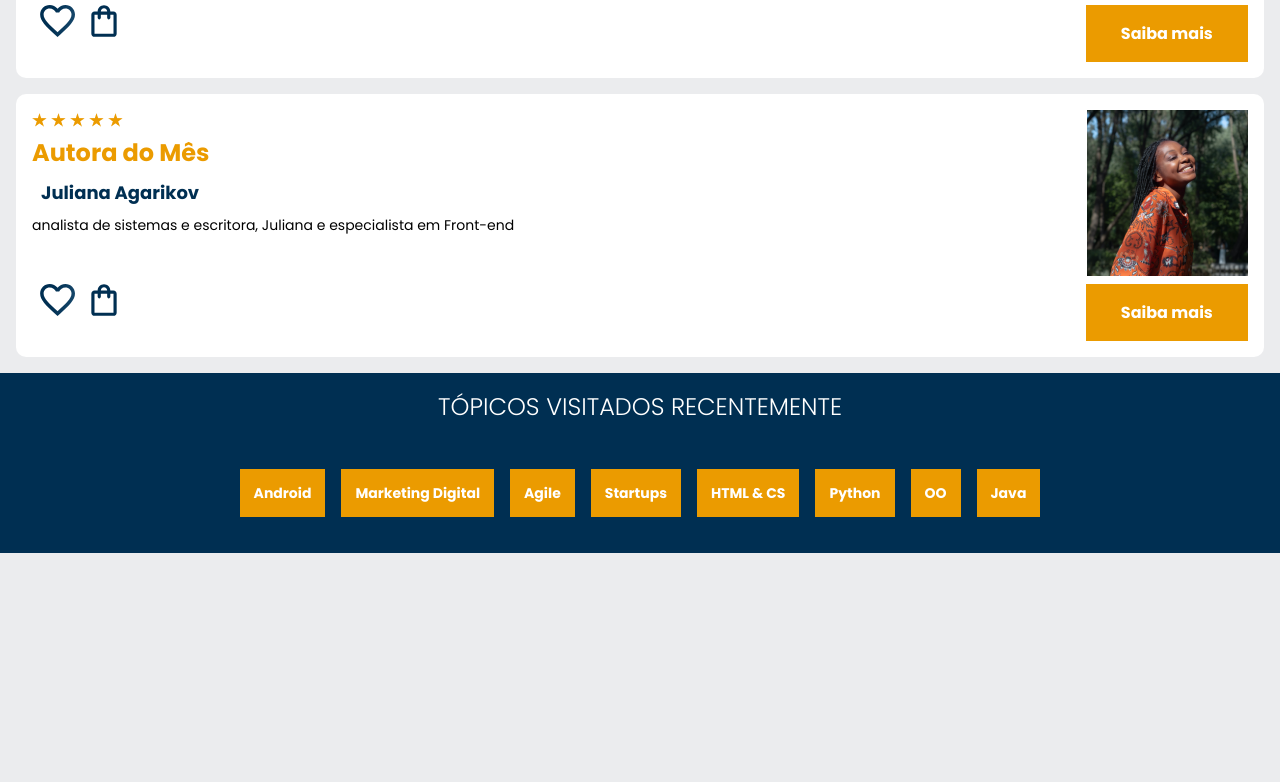
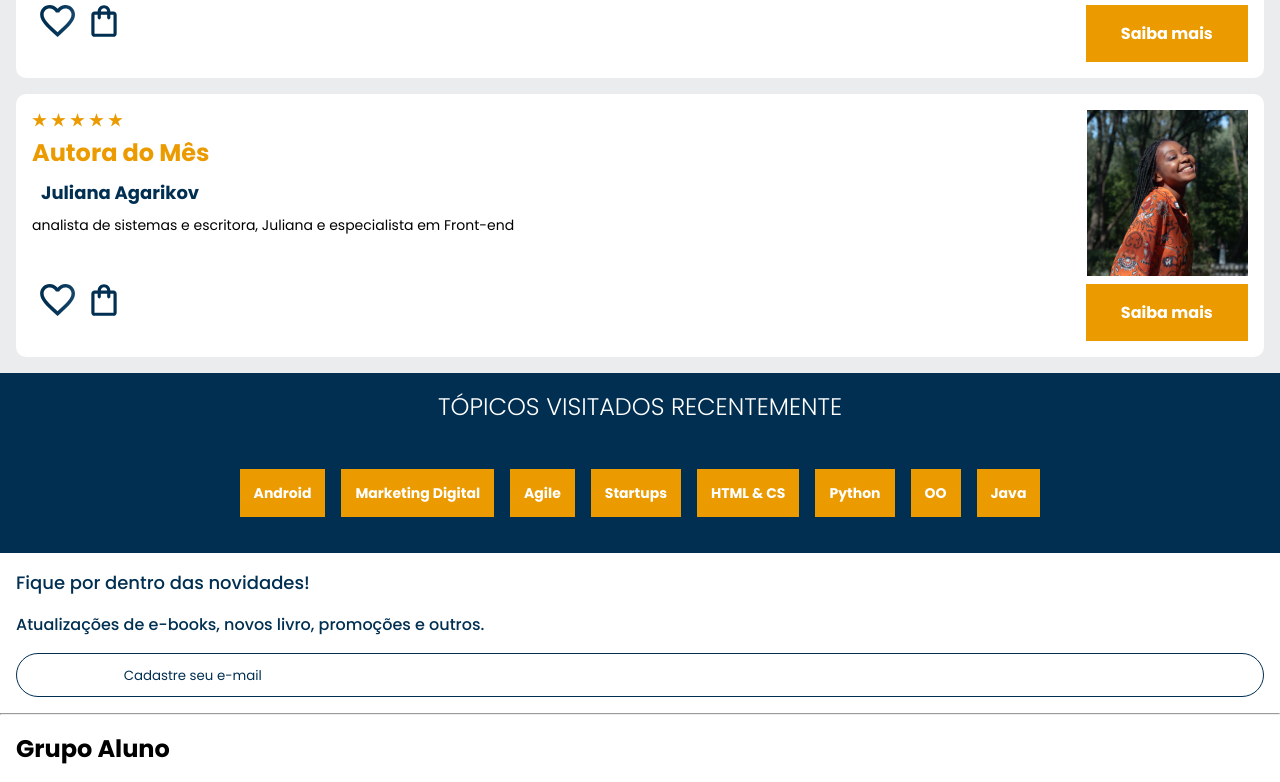
Before and after one commit to SamyFelix/Alura-Books, a plain HTML site: page home.html in a window 1280 px wide. Shown: the part 1183-1965 px from the top of the page. Before the commit the page ends 1736 px from the top, so only its background shows below. Drawn offline with nearby package versions, Linux system fonts and the light colour scheme.

Commit message:
Baixando

```diff
--- a/estilo.css
+++ b/estilo.css
@@ -2,6 +2,8 @@
 @import url("style/banner.css");
 @import url("style/carrossel.css");
 @import url("style/topicos.css");
+@import url("style/contato.css");
+@import url("style/rodape.css");
 
 :root{
     --cor-de-fundo:#EBECEE;
--- a/home.html
+++ b/home.html
@@ -138,6 +138,18 @@
         </ul>
     </section>
 
+    <section class="contato">
+        <h2 class="contato_titulo">Fique por dentro das novidades!</h2>
+        <p class="contato_texto"> Atualizações de e-books, novos livro, promoções e outros.</p>
+        <input type="email" placeholder="Cadastre seu e-mail" class="contato_email">
+    </section>
+
+
+    <hr>
+    <footer class="rodape">
+        <h2 class="rodape_titulo">Grupo Aluno</h2>
+    </footer>
+
    <script src="https://cdn.jsdelivr.net/npm/swiper@11/swiper-bundle.min.js"></script>
    <script>
         const swiper = new Swiper('.swiper', {
--- /dev/null
+++ b/style/contato.css
@@ -0,0 +1,30 @@
+.contato{
+    background-color: var(--branco);
+    padding: 1em;
+}
+.contato_titulo,.contato_texto{
+    background: var(--azul-degrade);
+    -webkit-background-clip: text;
+    -webkit-text-fill-color: transparent;
+    background-clip: text;
+}
+.contato_titulo{
+    font-size: 18px;
+    font-weight: 500;
+}
+.contato_texto{
+    font-weight: 500;
+    margin: 1em 0;
+}
+.contato_email{
+    padding: 1em;
+    border: 1px solid var(--azul);
+    border-radius: 24px;
+    width: 100%;
+}
+.contato_email::placeholder{
+    font-family: var(--fonte-principal);
+    color: var(--azul);
+    background: url('../imagens/Lupa.svg') no-repeat 5%;
+    padding-left: 7em;
+}
--- /dev/null
+++ b/style/rodape.css
@@ -0,0 +1,7 @@
+hr{
+    margin: 0;
+}
+.rodape{
+    background-color: var(--branco);
+    padding: 1em;
+}
```
